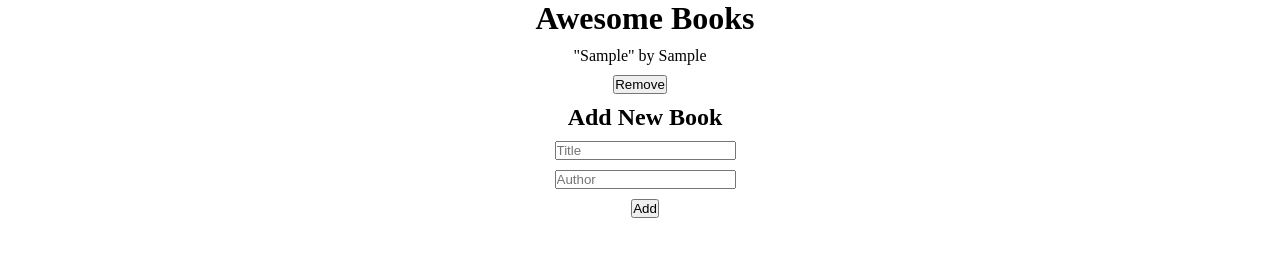
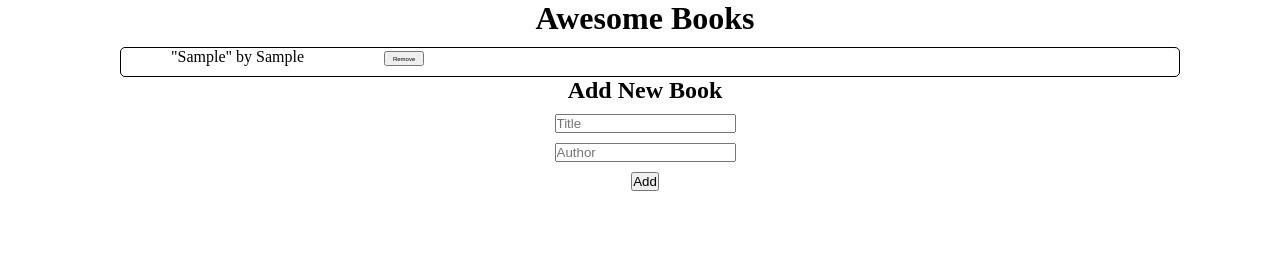
Before and after one commit to LethaboMot/Awesome-books, a website: page index.html in a window 1280 px wide. Both pictures are taken after typing "Sample", "Sample" into the empty fields and a click on the button "Add". Drawn offline with Linux system fonts and the light colour scheme.

Commit message:
Add styling to the page fix linter

```diff
--- a/style.css
+++ b/style.css
@@ -24,3 +24,26 @@ form {
 .content {
   text-align: center;
 }
+
+.allbooks {
+  display: flex;
+  flex-direction: row;
+  gap: 20px;
+}
+
+.books {
+  align-items: center;
+  padding-left: 50px;
+  border: 1px solid #000;
+  border-radius: 5px;
+  margin-left: 120px;
+  margin-right: 100px;
+}
+
+.removeBtn {
+  margin-top: 3px;
+  margin-left: 60px;
+  width: 40px;
+  height: 15px;
+  font-size: 6px;
+}
```
Also changed, not shown: script.js (+4 -4 lines).
